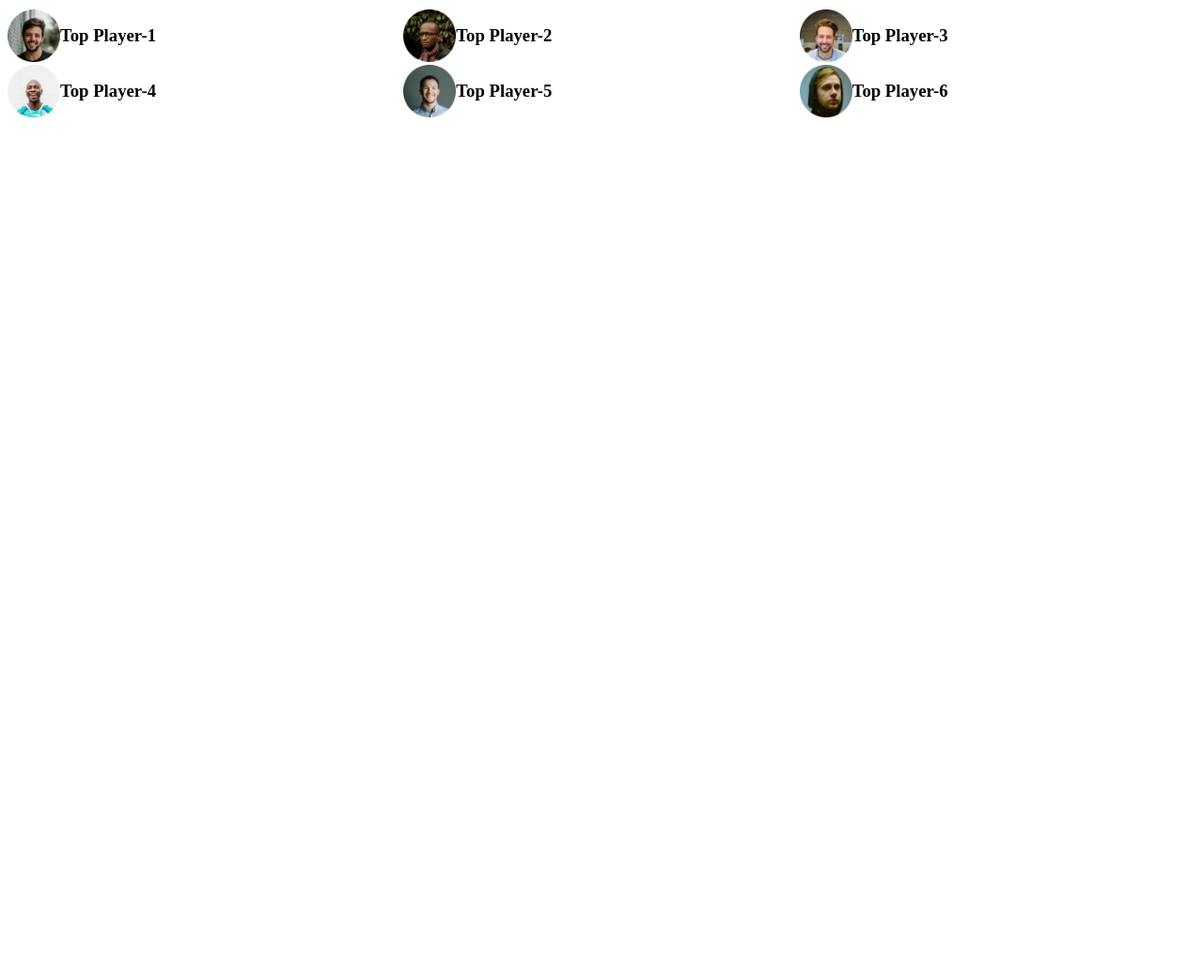
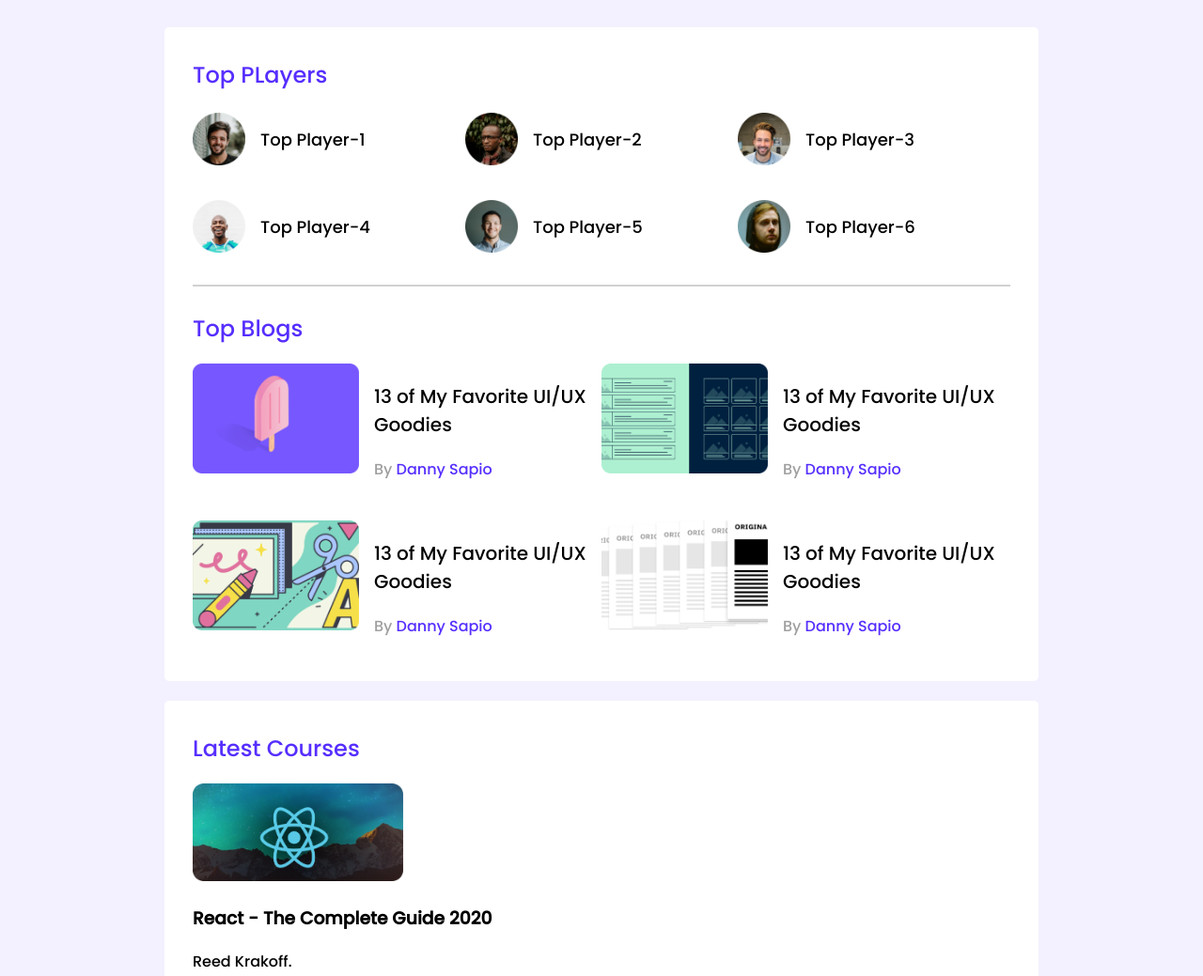
Before and after one commit to izazahmed0177/leader-board-css3, a plain HTML site: page index.html in a window 1280 px wide. Shown: the top 1039 px of the page at 94% size. Before the commit the page ends 800 px from the top, so only its background shows below. Drawn offline with Linux system fonts and the light colour scheme.

Commit message:
two section complite1

```diff
--- a/index.html
+++ b/index.html
@@ -1,58 +1,116 @@
 <!DOCTYPE html>
 <html lang="en">
   <head>
-    <meta charset="UTF-8">
-    <meta http-equiv="X-UA-Compatible" content="IE=edge">
-    <meta name="viewport" content="width=device-width, initial-scale=1.0">
+    <meta charset="UTF-8" />
+    <meta http-equiv="X-UA-Compatible" content="IE=edge" />
+    <meta name="viewport" content="width=device-width, initial-scale=1.0" />
     <title>Leader Board</title>
     <!-- stylesheet -->
-    <link rel="stylesheet" href="styles/styles.css">
+    <link rel="stylesheet" href="styles/styles.css" />
   </head>
   <body>
     <!-- header start -->
-    <header>
-
-    </header>
+    <header></header>
     <!-- header end -->
     <main>
       <!-- top playears and top bloges -->
-        <section>
+      <section class="container">
+        <div class="top-players">
+          <h2 class="section-title">Top PLayers</h2>
+
           <div class="players">
             <!-- .player*6>img[src="images/players/player-$.png"]+h3{Top Player-$} -->
             <div class="player">
-                    <img src="images/players/player-1.png" alt="">
-                    <h3>Top Player-1</h3>
+              <img src="images/players/player-1.png" alt="" />
+              <h3 class="player-name">Top Player-1</h3>
               <p></p>
             </div>
             <div class="player">
-                    <img src="images/players/player-2.png" alt="">
-                    <h3>Top Player-2</h3>
+              <img src="images/players/player-2.png" alt="" />
+              <h3 class="player-name">Top Player-2</h3>
               <p></p>
             </div>
             <div class="player">
-                    <img src="images/players/player-3.png" alt="">
-                    <h3>Top Player-3</h3>
+              <img src="images/players/player-3.png" alt="" />
+              <h3 class="player-name">Top Player-3</h3>
               <p></p>
             </div>
             <div class="player">
-                    <img src="images/players/player-4.png" alt="">
-                    <h3>Top Player-4</h3>
+              <img src="images/players/player-4.png" alt="" />
+              <h3 class="player-name">Top Player-4</h3>
               <p></p>
             </div>
             <div class="player">
-                    <img src="images/players/player-5.png" alt="">
-                    <h3>Top Player-5</h3>
+              <img src="images/players/player-5.png" alt="" />
+              <h3 class="player-name">Top Player-5</h3>
               <p></p>
             </div>
             <div class="player">
-                    <img src="images/players/player-6.png" alt="">
-                    <h3>Top Player-6</h3>
+              <img src="images/players/player-6.png" alt="" />
+              <h3 class="player-name">Top Player-6</h3>
               <p></p>
             </div>
           </div>
+        </div>
+        <hr />
+        <div class="top-blogs">
+          <h2 class="section-title">Top Blogs</h2>
+          <div class="blogs">
+            <article class="blog">
+              <div class="thumbnail">
+                <img src="images/blogs/blog-1.png" alt="" srcset="" />
+              </div>
+              <div class="blog-info">
+                <h3 class="blog-title">13 of My Favorite UI/UX Goodies</h3>
+                <p class="blog-author">By <a href="">Danny Sapio</a></p>
+              </div>
+            </article>
+            <article class="blog">
+              <div class="thumbnail">
+                <img src="images/blogs/blog-2.png" alt="" srcset="" />
+              </div>
+              <div class="blog-info">
+                <h3 class="blog-title">13 of My Favorite UI/UX Goodies</h3>
+                <p class="blog-author">By <a href="">Danny Sapio</a></p>
+              </div>
+            </article>
+            <article class="blog">
+              <div class="thumbnail">
+                <img src="images/blogs/blog-3.png" alt="" srcset="" />
+              </div>
+              <div class="blog-info">
+                <h3 class="blog-title">13 of My Favorite UI/UX Goodies</h3>
+                <p class="blog-author">By <a href="">Danny Sapio</a></p>
+              </div>
+            </article>
+            <article class="blog">
+              <div class="thumbnail">
+                <img src="images/blogs/blog-4.png" alt="" srcset="" />
+              </div>
+              <div class="blog-info">
+                <h3 class="blog-title">13 of My Favorite UI/UX Goodies</h3>
+                <p class="blog-author">By <a href="">Danny Sapio</a></p>
+              </div>
+            </article>
+          </div>
+        </div>
+      </section>
+      <!-- Latest Courses -->
+      <section class="container">
+        <h2 class="section-title">Latest Courses</h2>
+        <div class="courses">
+            <div class="course">
+                <div class="course-banner">
+                    <img src="images/courses/course-1.png" alt="">
+                </div>
+                <div class="course-info">
+                    <h3 class="course-title">React - The Complete Guide 2020</h3>
+                    <p class="course-author">Reed Krakoff.</p>
+                </div>
+            </div>
+        </div>
+
       </section>
     </main>
-
-
   </body>
 </html>
--- a/styles/styles.css
+++ b/styles/styles.css
@@ -1,13 +1,102 @@
+/* fonts */
+@import url("https://fonts.googleapis.com/css2?family=Poppins:wght@500&display=swap");
+
+/* common styles */
+body {
+  font-family: "Poppins", sans-serif;
+  background: #f3f1ff;
+}
+main {
+  display: flex;
+  flex-direction: column;
+  align-items: center;
+}
+.container {
+  background: #ffffff;
+  border-radius: 5px;
+  padding: 30px;
+  margin-top: 21px;
+
+  width: 870px;
+  /* height: 679px; */
+}
+hr {
+  border: 1px solid #d1d1d1;
+  margin-bottom: 27px;
+}
+
 /* top players styles */
-.players{
+.top-players {
+  margin-bottom: 30px;
+}
+.section-title {
+  color: #562eff;
+
+  font-style: normal;
+  font-weight: 500;
+  font-size: 24px;
+
+  margin-top: 3px;
+}
+.players {
+  display: grid;
+  grid-template-columns: repeat(3, 1fr);
+  /* grid-template-columns: 1fr 1fr 1fr; */
+  grid-row-gap: 30px;
+}
+.player {
+  display: flex;
+  align-items: center;
+}
+.player img {
+  width: 56px;
+  height: 56px;
+}
+.player-name {
+  margin-left: 16px;
+
+  font-style: normal;
+  font-weight: 500;
+  font-size: 18px;
+}
+/* top blogs styles */
+/*  */
+.blogs{
     display: grid;
-    grid-template-columns: repeat(3,1fr);
+    grid-template-columns: repeat(2,1fr);
+    grid-row-gap: 26px;
 }
-.player{
+.blog{
     display: flex;
-    align-items: center;
 }
-.player img{
-    width: 56px;
-     height: 56px;
+.thumbnail img{
+    width: 177px;
+height: 117px;
 }
+.blog-info{
+    margin-left: 16px;
+
+}
+.blog-title{
+    color: #000000;
+    font-style: normal;
+font-weight: 500;
+font-size: 20px;
+}
+.blog-author{
+    color: #9F9F9F;
+}
+.blog-author a{
+    font-style: normal;
+font-weight: 400;
+font-size: 16px;
+
+color: #562EFF;
+text-decoration: none;
+}
+/* course styles */
+/*  */
+.course .course-banner img{
+    width: 224px;
+height: 104px;
+}
```
Lines whose indentation alone changed are shown as unchanged.
